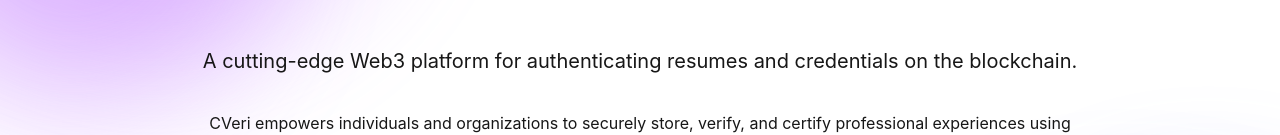
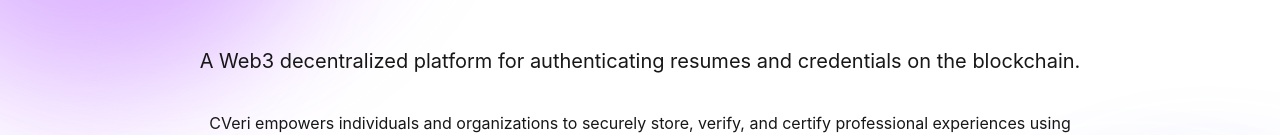
Before and after one commit to ZIYUT/CVeri, a Next.js app: page / in a window 1280 px wide. Shown: the part 432-567 px from the top of the page. Built offline with nearby package versions, Linux system fonts and the light colour scheme.

Commit message:
edit front page

```diff
--- a/src/app/page.js
+++ b/src/app/page.js
@@ -16,7 +16,7 @@
               Welcome to CVeri
             </h1>
             <p className="text-xl leading-relaxed">
-              A cutting-edge Web3 platform for authenticating resumes and credentials on the blockchain.
+              A Web3 decentralized platform for authenticating resumes and credentials on the blockchain.
             </p>
             <p className="text-md leading-relaxed">
               CVeri empowers individuals and organizations to securely store, verify, and certify professional experiences using Polygon blockchain and IPFS.
```
